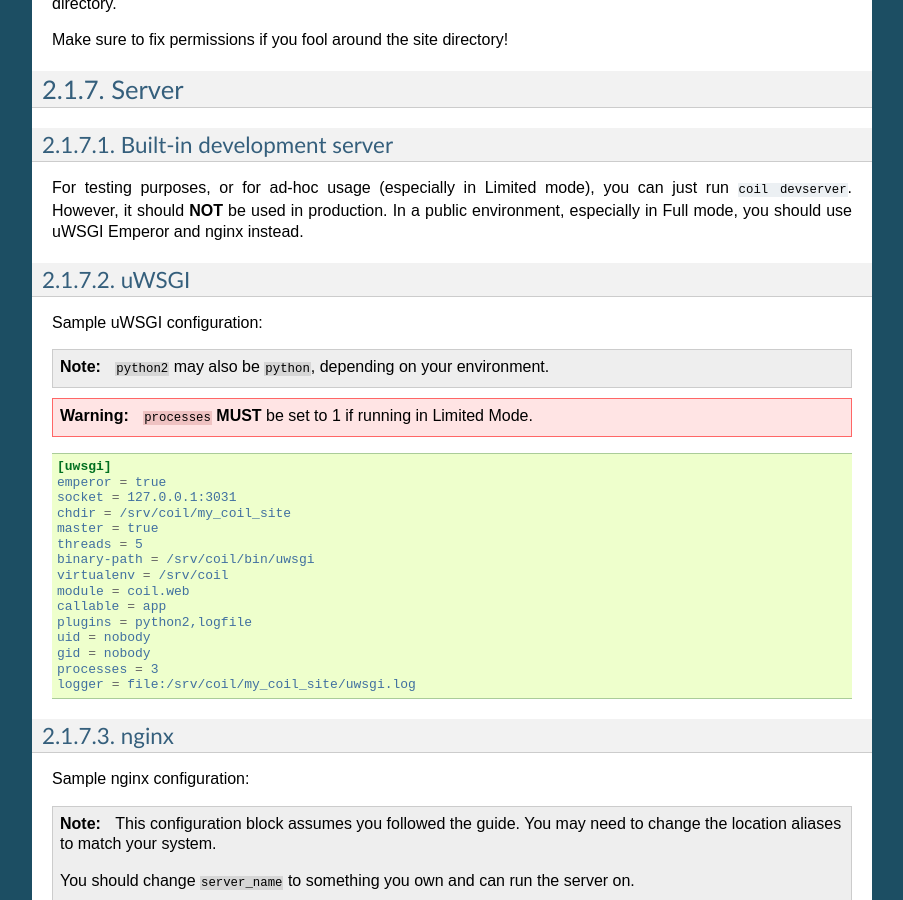
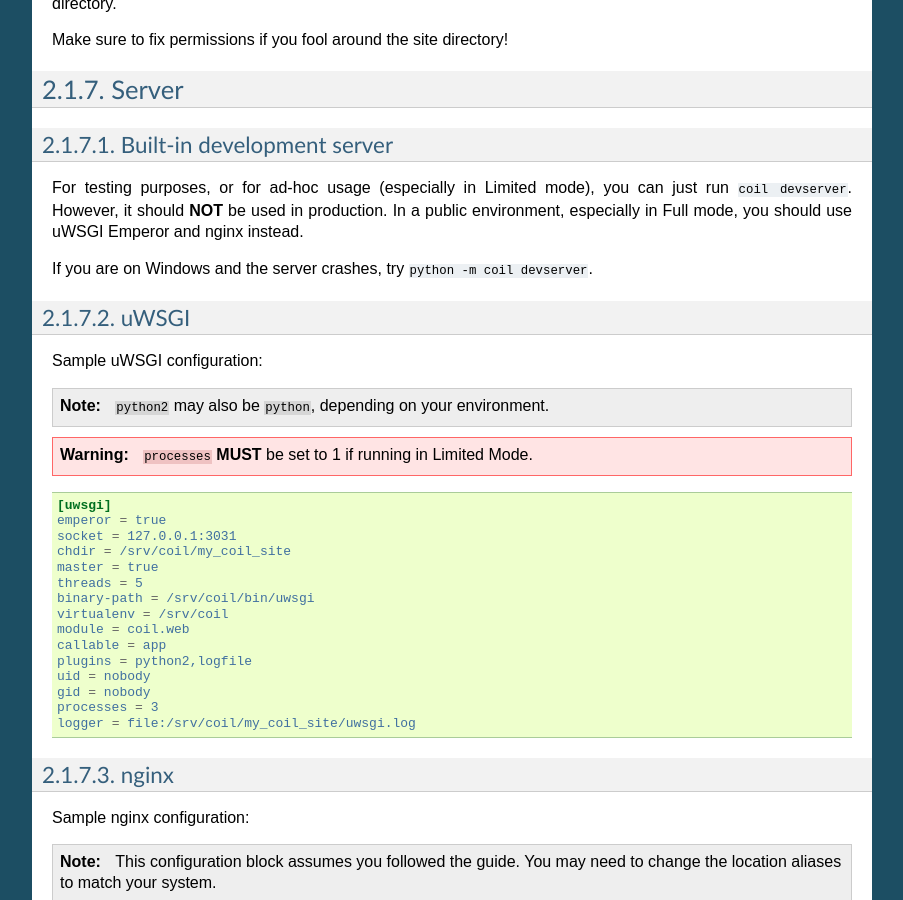
Before and after one commit to getnikola/coil, a Sphinx documentation site: the page built from docs/admin/setup.rst, in a window 1280 px wide and 900 px high, scrolled down 3895 px. Shown: the whole window, without its empty margins (198-1101 px from the left). Built offline with Sphinx 7.4.7, drawn with Linux system fonts in a browser that asks for light colours.

Commit message:
Document #40 devserver reload issue
Signed-off-by: Chris Warrick <kwpolska@gmail.com>

```diff
--- a/docs/admin/setup.rst
+++ b/docs/admin/setup.rst
@@ -225,6 +225,8 @@ just run ``coil devserver``.  However, it should **NOT** be used in production.
 In a public environment, especially in Full mode, you should use uWSGI Emperor
 and nginx instead.
 
+If you are on Windows and the server crashes, try ``python -m coil devserver``.
+
 uWSGI
 -----
 
```
